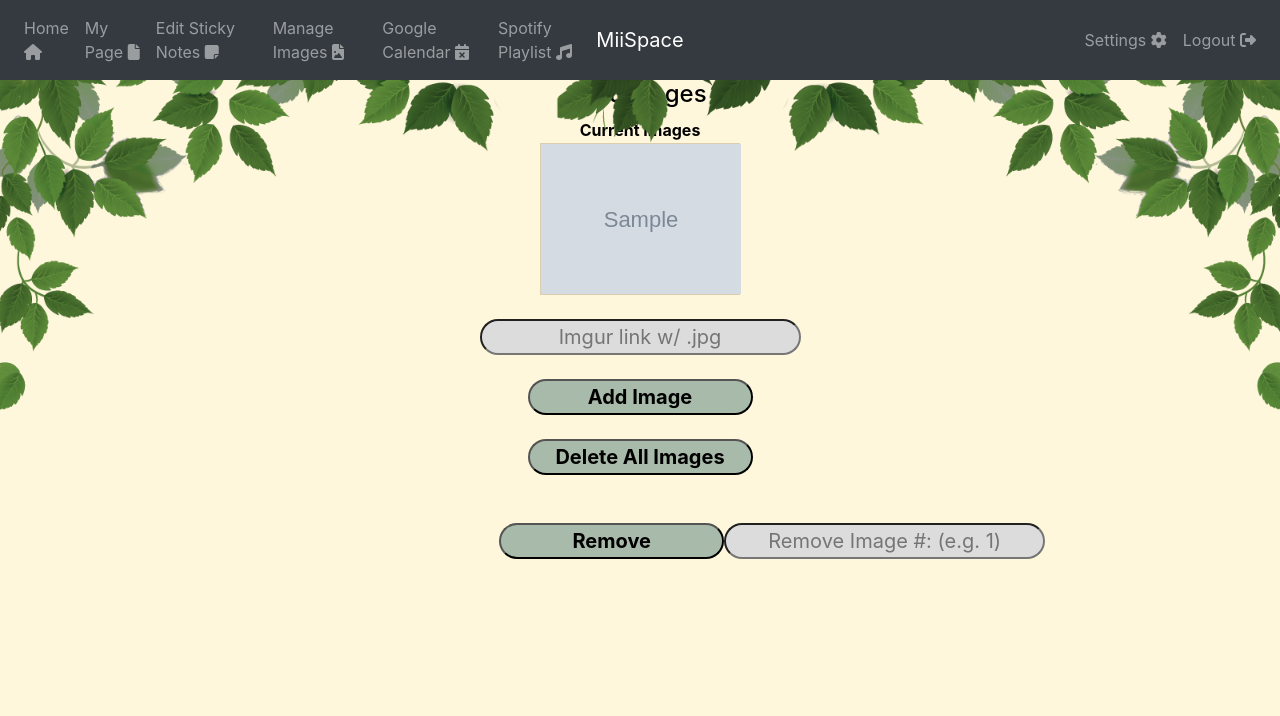
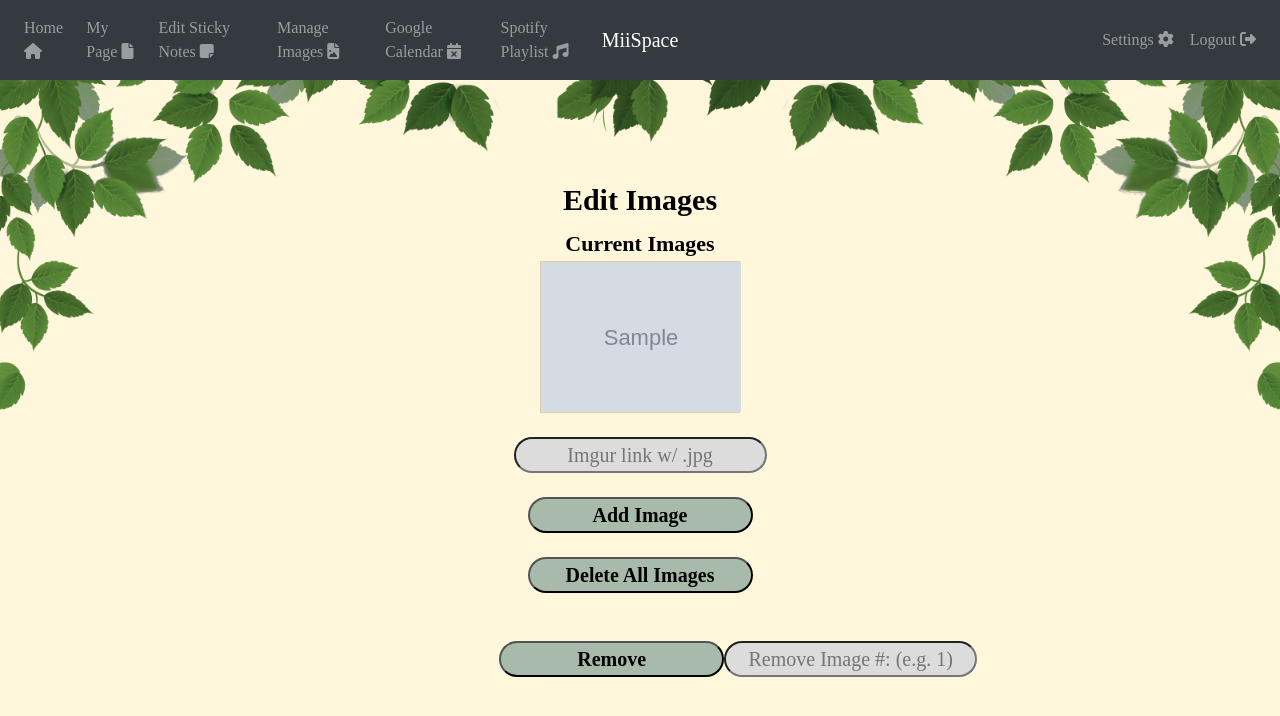
Before and after one commit to TravisN959/MiiSpace, a Flask app: page /myImages in a window 1280 px wide. Shown: the top 716 px of the page. Run offline with Flask 2, Linux system fonts and the light colour scheme; the visitor is signed in with stand-in values (Sample User, id 1); grey boxes marked "Sample" are stand-in pictures; a database or web service that is not in the repository returns one stand-in record (values such as "Sample title"); some libraries are stand-ins or nearby versions.

Commit message:
styling stuff

```diff
--- a/templates/base.html
+++ b/templates/base.html
@@ -28,31 +28,31 @@
 
 
                 <li class="nav-item">
-                    <a class="nav-link" href="/">Home <i class="fas fa-home"></i></a>
+                    <a class="nav-link" href="/" style="font-family:Calistoga;">Home <i class="fas fa-home"></i></a>
                 </li>
 
                 {% if signedIn %}
                 <li class="nav-item">
-                    <a class="nav-link" href="/mainPage">My Page <i class="fas fa-file"></i></a>
+                    <a class="nav-link" href="/mainPage" style="font-family:Calistoga;">My Page <i class="fas fa-file"></i></a>
                 </li>
                 <li class="nav-item">
-                    <a class="nav-link" href="/stickynotes">Edit Sticky Notes <i class="fas fa-sticky-note"></i></a>
+                    <a class="nav-link" href="/stickynotes" style="font-family:Calistoga;">Edit Sticky Notes <i class="fas fa-sticky-note"></i></a>
                 </li>
                 <li class="nav-item">
-                    <a class="nav-link" href="/myImages">Manage Images <i class="fas fa-file-image"></i></a>
+                    <a class="nav-link" href="/myImages" style="font-family:Calistoga;">Manage Images <i class="fas fa-file-image"></i></a>
                 </li>
                 <li class="nav-item">
-                    <a class="nav-link" href="/calendar">Google Calendar <i class="fas fa-calendar-times"></i></a>
+                    <a class="nav-link" href="/calendar" style="font-family:Calistoga;">Google Calendar <i class="fas fa-calendar-times"></i></a>
                 </li>
                 <li class="nav-item">
-                    <a class="nav-link" href="/spotify">Spotify Playlist <i class="fas fa-music"></i></a>
+                    <a class="nav-link" href="/spotify" style="font-family:Calistoga;">Spotify Playlist <i class="fas fa-music"></i></a>
                 </li>
 
                 {% endif %}
             </ul>
         </div>
         <div class="mx-auto order-0">
-            <a class="navbar-brand mx-auto" href="#">MiiSpace</a>
+            <a class="navbar-brand mx-auto" href="#" style="font-family:Calistoga;">MiiSpace</a>
             <button class="navbar-toggler" type="button" data-toggle="collapse" data-target=".dual-collapse2">
                 <span class="navbar-toggler-icon"></span>
             </button>
@@ -61,19 +61,19 @@
             {% if signedIn %}
             <ul class="navbar-nav ml-auto">
                 <li class="nav-item">
-                    <a class="nav-link" href="settingsAbout.html">Settings <i class="fas fa-cog"></i></a>
+                    <a class="nav-link" href="settingsAbout.html" style="font-family:Calistoga;">Settings <i class="fas fa-cog"></i></a>
                 </li>
                 <li class="nav-item">
-                    <a class="nav-link" href="logout">Logout <i class="fas fa-sign-out-alt"></i></a>
+                    <a class="nav-link" href="logout" style="font-family:Calistoga;">Logout <i class="fas fa-sign-out-alt"></i></a>
                 </li>
             </ul>
             {% else %}
             <ul class="navbar-nav ml-auto">
                 <li class="nav-item">
-                    <a class="nav-link" href="signup">Sign Up</a>
+                    <a class="nav-link" href="signup" style="font-family:Calistoga;">Sign Up</a>
                 </li>
                 <li class="nav-item">
-                    <a class="nav-link" href="signin">Sign In</a>
+                    <a class="nav-link" href="signin" style="font-family:Calistoga;">Sign In</a>
                 </li>
             </ul>
 
--- a/templates/myImages.html
+++ b/templates/myImages.html
@@ -8,14 +8,14 @@
 {% block body %}
 <img src="{{ url_for('static', filename='images/leaves.png') }}" style="width: 100%;position:absolute; z-index: 2;pointer-events: none;">
 <center>
-<h4>Edit Images</h4>
+<h4 style="margin-top:8%; font-size:30px; font-family:Calistoga;"><strong>Edit Images</strong></h4>
 <table>
     <tr>
-        <th style="text-align:center">Current Images</th>
+        <th style="text-align:center; font-size:22px; font-family:Calistoga;">Current Images</th>
     </tr>
     {% for pic in images%}
     <tr >
-        <td>
+        <td style ="font-family:Calistoga;">
             <img src={{pic}} alt="" style = "max-height: 200px; max-width:200px;">
         </td>
     </tr>
@@ -25,29 +25,29 @@
 </center>
 <form style="text-align: center;" action="/myImages" method="POST" enctype="multipart/form-data">
     <div>
-        <input type="text" required placeholder="Imgur link w/ .jpg" name="text"  style="border-radius: 25px;font-size:20px;text-align: center;background-color: #DCDCDC;"><br>
+        <input type="text" required placeholder="Imgur link w/ .jpg" name="text"  style="border-radius: 25px;font-size:20px;text-align: center;background-color: #DCDCDC; font-family:Calistoga;"><br>
         <!--
         <input type="text" placeholder="Enter New Note Text" name="text"  style="border-radius: 25px;font-size:20px;text-align: center;background-color: #DCDCDC;"><br>
             -->
     </div>
     <br>
-    <button type="submit" style="border-radius: 25px;font-size:20px;text-align: center;width:225px;background-color: #a8baa9;"><strong>Add Image</strong></button>
+    <button type="submit" style="border-radius: 25px;font-size:20px;text-align: center;width:225px;background-color: #a8baa9; font-family:Calistoga;"><strong>Add Image</strong></button>
 </form>
 <br>
 <center>
-    <a href="deleteImages"><button style="border-radius: 25px;font-size:20px;text-align: center;width:225px;background-color: #a8baa9;"><strong>Delete All Images</strong></button></a>
+    <a href="deleteImages"><button style="border-radius: 25px;font-size:20px;text-align: center;width:225px;background-color: #a8baa9; font-family:Calistoga;"><strong>Delete All Images</strong></button></a>
 </center>
 <br>
 <center>
     <br>
     <form style="text-align: center;" action="/deleteSpecificImage" method="POST">
-        <button type="submit" style="float:left; margin-left: 39%; border-radius: 25px;font-size:20px;text-align: center;width:225px;background-color: #a8baa9;"><strong>Remove</strong></button>
-        <input type="text" placeholder="Remove Image #: (e.g. 1)" name="deleteSpecificImage"  style="float:left; border-radius: 25px;font-size:20px;text-align: center;background-color: #DCDCDC;"><br>
+        <button type="submit" style="float:left; margin-left: 39%; border-radius: 25px;font-size:20px;text-align: center;width:225px;background-color: #a8baa9; font-family:Calistoga;"><strong>Remove</strong></button>
+        <input type="text" placeholder="Remove Image #: (e.g. 1)" name="deleteSpecificImage"  style="float:left; border-radius: 25px;font-size:20px;text-align: center;background-color: #DCDCDC; font-family:Calistoga;"><br>
 
     </form>
     <br>
     {% if ERROR %}
-    <h5 style="color: red;text-align: center;">{{ERROR_MSG}}</h5>
+    <h5 style="color: red;text-align: center; font-family:Calistoga;">{{ERROR_MSG}}</h5>
     {% endif %}
     </center>
 
```
Also changed, not shown: templates/calendar.html (+4 -4 lines), templates/settingsBase.html (+14 -14 lines), templates/spotify.html (+4 -4 lines), templates/stickynotes.html (+9 -9 lines).
